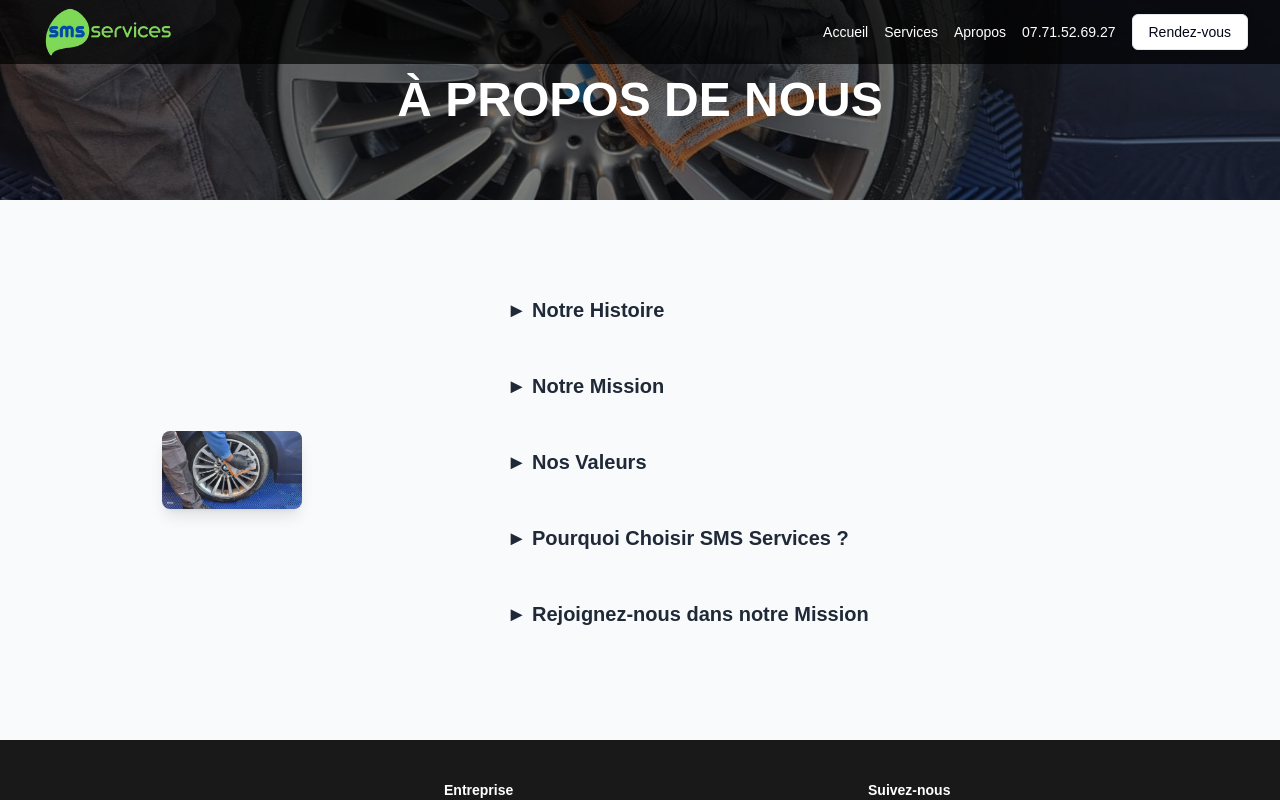
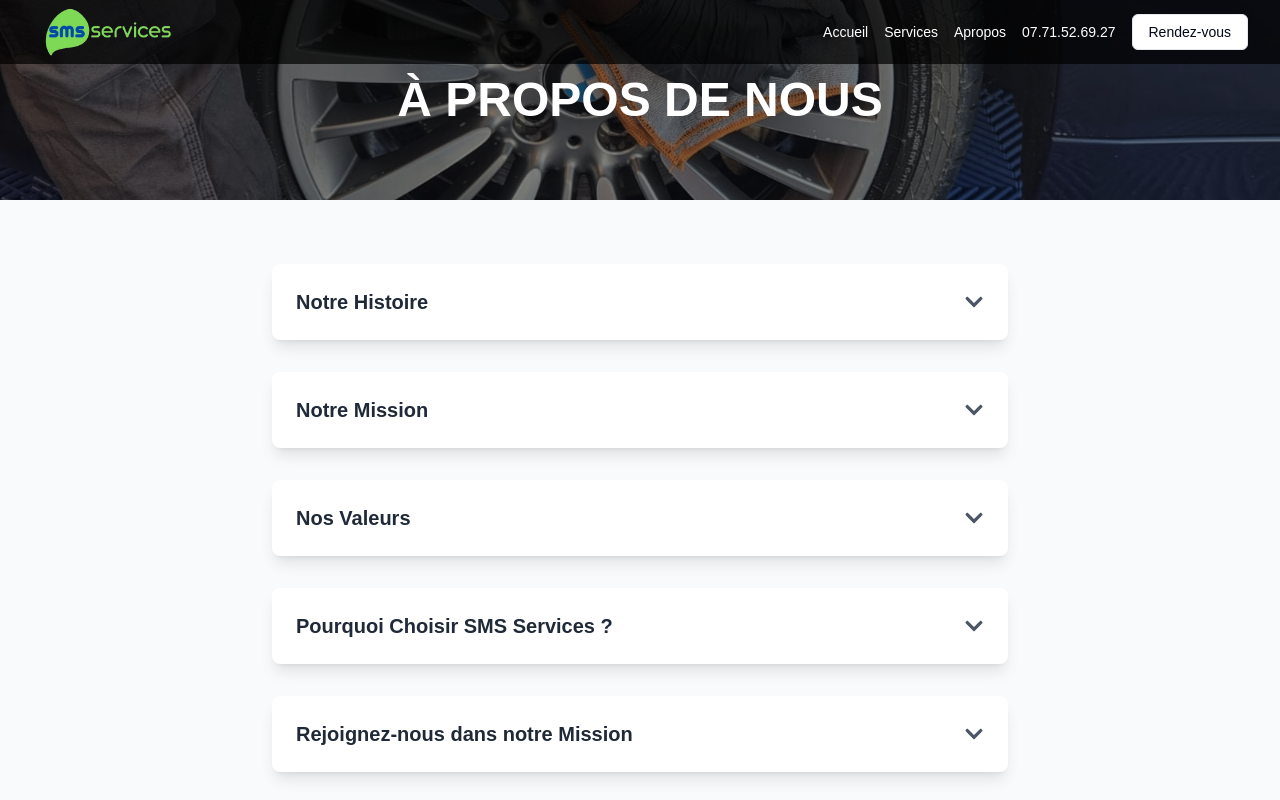
Before and after one commit to franck-tchassi/sms-service, a Next.js app: page /apropos in a window 1280 px wide. Shown: the top 800 px of the page. Built offline with nearby package versions, Linux system fonts and the light colour scheme.

Commit message:
ajout des chevrons sur apropos

```diff
--- a/app/apropos/page.tsx
+++ b/app/apropos/page.tsx
@@ -4,7 +4,7 @@ import React, { useState, useEffect } from "react";
 import AOS from "aos";
 import "aos/dist/aos.css";
 import Image from "next/image";
-
+import { FaChevronDown, FaChevronUp } from "react-icons/fa";
 
 const AboutPage: React.FC = () => {
   const [openSection, setOpenSection] = useState<string | null>(null);
@@ -17,11 +17,55 @@ const AboutPage: React.FC = () => {
     AOS.init();
   }, []);
 
+  const apropos = [
+    {
+      id: "history",
+      title: "Notre Histoire",
+      description: [
+        "SMS Services a été fondée avec une vision simple mais ambitieuse : révolutionner le secteur du lavage automobile en offrant des services à la fois efficaces et respectueux de l'environnement.",
+        "Depuis nos débuts, nous avons toujours été animés par le désir de proposer des solutions innovantes pour les propriétaires de véhicules soucieux de l'impact écologique de leurs choix. Aujourd'hui, nous sommes fiers d'être un leader dans le domaine du lavage automobile écologique.",
+      ],
+    },
+    {
+      id: "mission",
+      title: "Notre Mission",
+      description: [
+        "Chez SMS Services, notre mission est claire : offrir un service de lavage automobile de haute qualité tout en minimisant notre empreinte écologique.",
+        "Nous croyons fermement qu'il est possible de prendre soin de votre véhicule sans compromettre la santé de notre planète. C'est pourquoi nous utilisons des produits biodégradables et des méthodes de lavage sans eau.",
+      ],
+    },
+    {
+      id: "values",
+      title: "Nos Valeurs",
+      description: [
+        "Respect de l'environnement : Nous mettons un point d'honneur à utiliser des techniques de lavage qui préservent l'eau et les ressources naturelles.",
+        "Innovation : Nous recherchons constamment des solutions novatrices pour rendre le lavage automobile plus écologique.",
+        "Qualité : Chaque lavage est réalisé avec un soin particulier pour garantir un résultat impeccable.",
+        "Engagement : Nous nous engageons à fournir un service de haute qualité tout en ayant un impact positif sur notre planète.",
+      ],
+    },
+    {
+      id: "why-us",
+      title: "Pourquoi Choisir SMS Services ?",
+      description: [
+        "Choisir SMS Services, c'est opter pour une entreprise qui place l'écologie au cœur de son activité. Nos services sont conçus pour offrir une expérience de lavage rapide, efficace et respectueuse de l'environnement.",
+        "En plus de notre engagement pour l'environnement, nous garantissons une qualité de service irréprochable, avec des équipes professionnelles formées aux dernières techniques de lavage écologique.",
+      ],
+    },
+    {
+      id: "join-us",
+      title: "Rejoignez-nous dans notre Mission",
+      description: [
+        "Nous croyons qu'un avenir plus propre et plus vert commence par de petites actions.",
+        "Rejoignez-nous dans notre mission de rendre le lavage automobile plus écologique et contribuez à la préservation de notre planète pour les générations futures. Ensemble, nous pouvons faire la différence, un lavage à la fois.",
+      ],
+    },
+  ];
+
   return (
-    <div className="bg-gray-50">
-      {/* Titre et Image */}
+    <div className="bg-gray-50 min-h-screen">
+      {/* En-tête */}
       <div className="relative text-white text-center">
-        {/* Conteneur de l'image */}
         <div className="relative h-[200px]">
           <Image
             src="/IMG-20250119-WA0012.jpg"
@@ -30,11 +74,10 @@ const AboutPage: React.FC = () => {
             className="object-cover"
             quality={100}
           />
-          {/* Texte positionné sur l'image */}
           <div className="absolute inset-0 flex items-center justify-center bg-black/50 px-4 sm:px-6 lg:px-8">
             <h1
-              className="text-2xl sm:text-3xl mt-0 mb-0 md:text-4xl lg:text-5xl font-extrabold"
-              style={{ lineHeight: "200px" }} // Assurez l'alignement
+              className="text-2xl sm:text-3xl md:text-4xl lg:text-5xl font-extrabold"
+              style={{ lineHeight: "200px" }}
               data-aos="fade-up"
             >
               À PROPOS DE NOUS
@@ -43,131 +86,44 @@ const AboutPage: React.FC = () => {
         </div>
       </div>
 
+      {/* Contenu principal */}
+      <div className="py-16 px-4 max-w-3xl mx-auto">
+        {apropos.map((section) => (
+          <section
+            key={section.id}
+            className="mb-8 bg-white shadow-lg rounded-lg p-6"
+            data-aos="fade-up"
+          >
+            {/* Titre de la section */}
+            <button
+              onClick={() => toggleSection(section.id)}
+              className="flex items-center justify-between w-full text-left focus:outline-none"
+              aria-expanded={openSection === section.id}
+            >
+              <h2 className="text-xl font-bold text-gray-800">
+                {section.title}
+              </h2>
+              <div className="text-gray-600">
+                {openSection === section.id ? (
+                  <FaChevronUp size={20} />
+                ) : (
+                  <FaChevronDown size={20} />
+                )}
+              </div>
+            </button>
 
-      <div className="flex flex-col lg:flex-row justify-center items-center lg:space-x-12 py-24 px-2">
-        {/* Image centrée */}
-        <div className="flex justify-center lg:w-1/3 mb-8 lg:mb-0">
-        <div className="flex justify-center lg:w-1/3 mb-8 lg:mb-0">
-          <Image
-            src="/IMG-20250119-WA0012.jpg"
-            alt="À propos de nous"
-            className="w-full max-w-md rounded-lg shadow-lg"
-            layout="intrinsic"
-            height={800}  // Vous spécifiez ici une dimension, l'autre sera calculée
-            width={600}   // La largeur que vous souhaitez
-            data-aos="fade-up"
-          />
-        </div>
-
-        </div>
-
-        {/* Texte et sections */}
-        <div className="lg:w-2/3 px-4 max-w-3xl">
-          {/* Section Notre Histoire */}
-          <section className="mb-8" data-aos="fade-up" data-aos-duration="1000">
-            <button
-              onClick={() => toggleSection("history")}
-              className="text-xl font-semibold text-gray-800 mb-4 w-full text-left focus:outline-none"
-            >
-              {openSection === "history" ? "▼" : "►"} Notre Histoire
-            </button>
-            {openSection === "history" && (
-              <p className="text-gray-700 mt-2" data-aos="fade-up" data-aos-duration="1000">
-                SMS Services a été fondée avec une vision simple mais ambitieuse :
-                révolutionner le secteur du lavage automobile en offrant des services à la fois efficaces et respectueux de l&apos;environnement.
-                Depuis nos débuts, nous avons toujours été animés par le désir de proposer des solutions innovantes pour les propriétaires de
-                véhicules soucieux de l&apos;impact écologique de leurs choix. Aujourd&apos;hui, nous sommes fiers d&apos;être un leader dans le domaine du
-                lavage automobile écologique.
-              </p>
-            )}
-          </section>
-
-          {/* Section Notre Mission */}
-          <section className="mb-8" data-aos="fade-up" data-aos-duration="1200">
-            <button
-              onClick={() => toggleSection("mission")}
-              className="text-xl font-semibold text-gray-800 mb-4 w-full text-left focus:outline-none"
-            >
-              {openSection === "mission" ? "▼" : "►"} Notre Mission
-            </button>
-            {openSection === "mission" && (
-              <p className="text-gray-700 mt-2" data-aos="fade-up" data-aos-duration="1000">
-                Chez SMS Services, notre mission est claire : offrir un service de lavage automobile de haute qualité tout en minimisant notre empreinte écologique.
-                Nous croyons fermement qu&apos;il est possible de prendre soin de votre véhicule sans compromettre la santé de notre planète.
-                C&apos;est pourquoi nous utilisons des produits biodégradables et des méthodes de lavage sans eau, afin de préserver les ressources naturelles et de réduire
-                la pollution liée au lavage traditionnel des véhicules.
-              </p>
-            )}
-          </section>
-
-          {/* Section Nos Valeurs */}
-          <section className="mb-8" data-aos="fade-up" data-aos-duration="1400">
-            <button
-              onClick={() => toggleSection("values")}
-              className="text-xl font-semibold text-gray-800 mb-4 w-full text-left focus:outline-none"
-            >
-              {openSection === "values" ? "▼" : "►"} Nos Valeurs
-            </button>
-            {openSection === "values" && (
-              <ul className="list-disc pl-6 text-gray-700 mt-2 space-y-2" data-aos="fade-up" data-aos-duration="1000">
-                <li>
-                  <strong>Respect de l&apos;environnement :</strong> Nous mettons un point d&apos;honneur à utiliser des techniques de lavage qui préservent
-                  l&apos;eau et les ressources naturelles.
-                </li>
-                <li>
-                  <strong>Innovation :</strong> Nous recherchons constamment des solutions novatrices pour rendre le lavage automobile plus écologique et plus pratique pour nos clients.
-                </li>
-                <li>
-                  <strong>Qualité :</strong> Chaque lavage est réalisé avec un soin particulier pour garantir un résultat impeccable et satisfaire nos clients.
-                </li>
-                <li>
-                  <strong>Engagement :</strong> Nous nous engageons à fournir un service de haute qualité tout en ayant un impact positif sur notre planète.
-                </li>
-              </ul>
-            )}
-          </section>
-
-          {/* Section Pourquoi Choisir SMS Services */}
-          <section className="mb-8" data-aos="fade-up" data-aos-duration="1600">
-            <button
-              onClick={() => toggleSection("why-us")}
-              className="text-xl font-semibold text-gray-800 mb-4 w-full text-left focus:outline-none"
-            >
-              {openSection === "why-us" ? "▼" : "►"} Pourquoi Choisir SMS Services ?
-            </button>
-            {openSection === "why-us" && (
-              <div className="text-gray-700 mt-2 space-y-4" data-aos="fade-up" data-aos-duration="1000">
-                <p>
-                  Choisir SMS Services, c&apos;est opter pour une entreprise qui place l&apos;écologie au cœur de son activité. Nos services sont conçus pour
-                  offrir une expérience de lavage rapide, efficace et respectueuse de l&apos;environnement. Que vous soyez un particulier ou une
-                  entreprise, nous avons la solution adaptée à vos besoins. Nous offrons des prestations à domicile, en entreprise, et même sur les
-                  lieux de travail pour un lavage sans contrainte.
-                </p>
-                <p>
-                  En plus de notre engagement pour l&apos;environnement, nous garantissons une qualité de service irréprochable, avec des équipes
-                  professionnelles formées aux dernières techniques de lavage écologique.
-                </p>
+            {/* Description */}
+            {openSection === section.id && (
+              <div className="mt-4 text-gray-700">
+                {section.description.map((paragraph, index) => (
+                  <p key={index} className="mb-4">
+                    {paragraph}
+                  </p>
+                ))}
               </div>
             )}
           </section>
-
-          {/* Section Rejoignez-nous dans notre Mission */}
-          <section data-aos="fade-up" data-aos-duration="1800">
-            <button
-              onClick={() => toggleSection("join-us")}
-              className="text-xl font-semibold text-gray-800 mb-4 w-full text-left focus:outline-none"
-            >
-              {openSection === "join-us" ? "▼" : "►"} Rejoignez-nous dans notre Mission
-            </button>
-            {openSection === "join-us" && (
-              <p className="text-gray-700 mt-2" data-aos="fade-up" data-aos-duration="1000">
-                Nous croyons qu&apos;un avenir plus propre et plus vert commence par de petites actions. Rejoignez-nous dans notre mission de rendre le
-                lavage automobile plus écologique et contribuez à la préservation de notre planète pour les générations futures.
-                Ensemble, nous pouvons faire la différence, un lavage à la fois.
-              </p>
-            )}
-          </section>
-        </div>
+        ))}
       </div>
     </div>
   );
```
